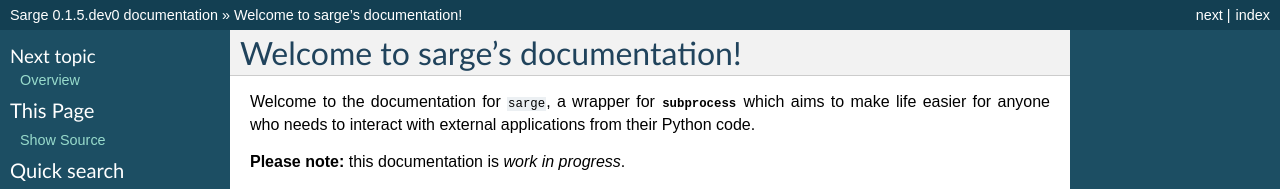
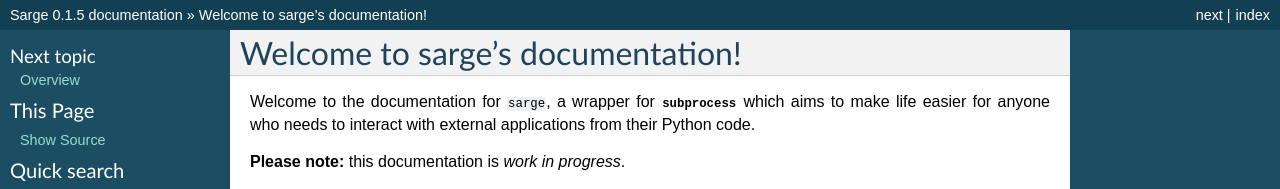
Before and after one commit to vsajip/sarge, a Sphinx documentation site: the page built from docs/index.rst, in a window 1280 px wide and 900 px high. Shown: the top 189 px of the window. Built offline with Sphinx 7.4.7, drawn with Linux system fonts in a browser that asks for light colours; formulas are drawn with MathJax 3; some of the changed text lies outside the part shown.

Commit message:
Changes for 0.1.5.

```diff
--- a/docs/conf.py
+++ b/docs/conf.py
@@ -50,7 +50,7 @@
 # The short X.Y version.
 version = '0.1'
 # The full version, including alpha/beta/rc tags.
-release = '0.1.5.dev0'
+release = '0.1.5'
 
 # The language for content autogenerated by Sphinx. Refer to documentation
 # for a list of supported languages.
--- a/sarge/__init__.py
+++ b/sarge/__init__.py
@@ -37,7 +37,7 @@
            'shell_format', 'run', 'parse_command_line',
            'capture_stdout', 'capture_stderr', 'capture_both')
 
-__version__ = '0.1.5.dev0'
+__version__ = '0.1.5'
 
 logger = logging.getLogger(__name__)
 logger.addHandler(NullHandler())
--- a/setup.py
+++ b/setup.py
@@ -75,6 +75,7 @@
         'Programming Language :: Python :: 3.4',
         'Programming Language :: Python :: 3.5',
         'Programming Language :: Python :: 3.6',
+        'Programming Language :: Python :: 3.7',
         'Programming Language :: Python :: Implementation',
         'Topic :: Software Development :: Libraries',
         'Topic :: Software Development :: Libraries :: Python Modules',
```
